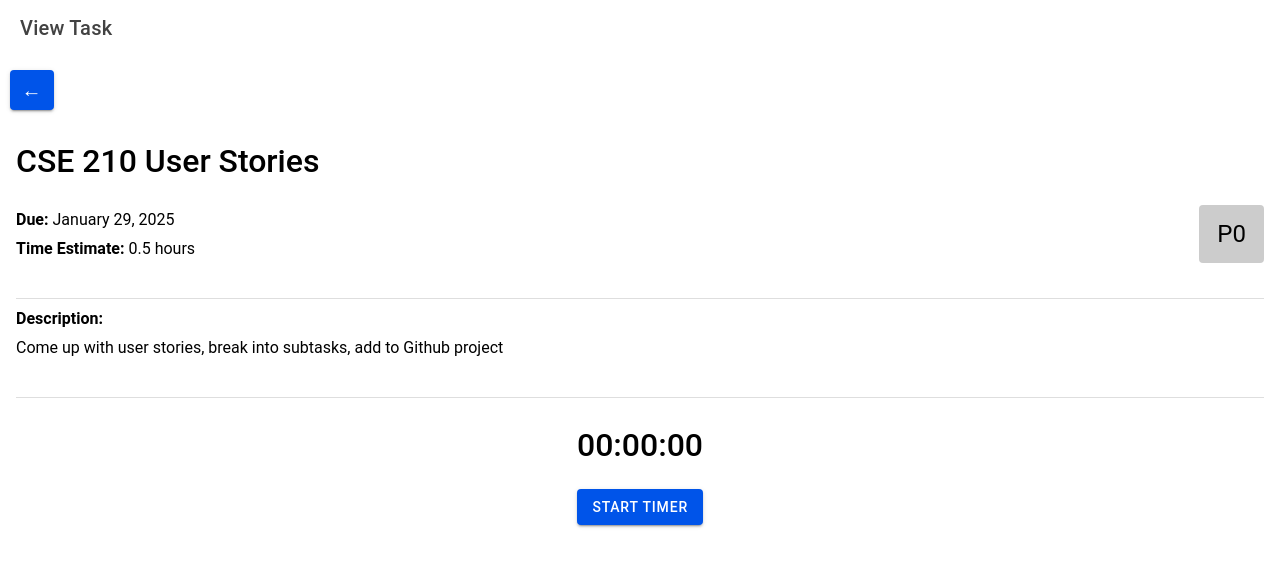
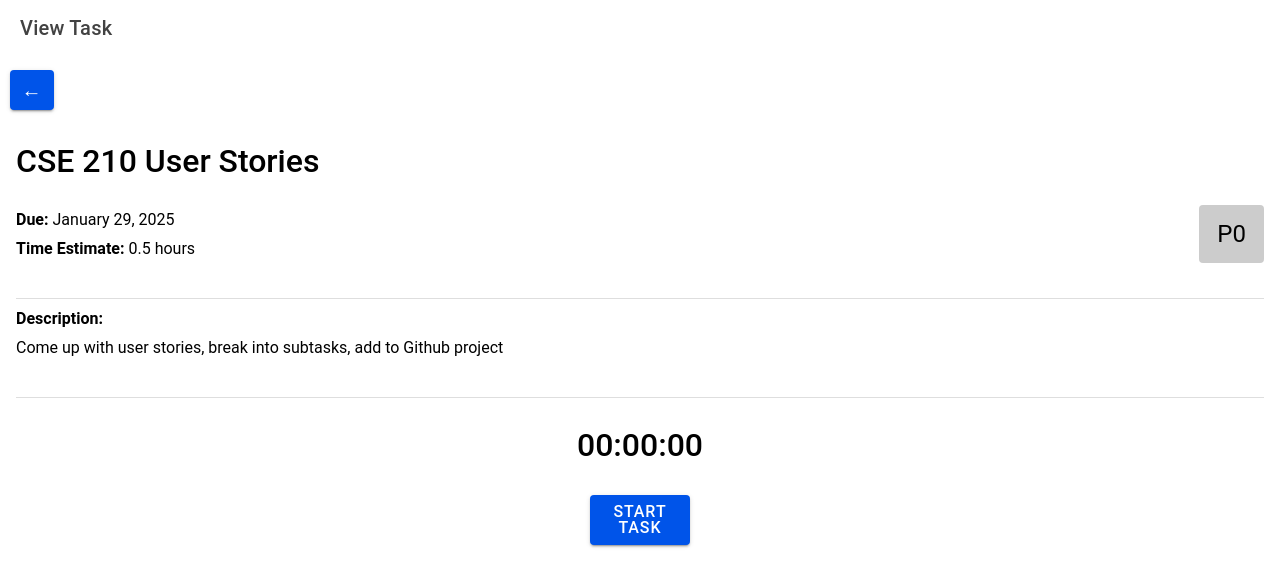
Before and after one commit to carmendyck/cse210-team7, a React (Vite) app in the folder frontend/: page /viewtask in a window 1280 px wide. Shown: the top 586 px of the page. Built offline with nearby package versions, Linux system fonts and the light colour scheme.

Commit message:
Added pause button

```diff
--- a/frontend/src/pages/ViewTask.css
+++ b/frontend/src/pages/ViewTask.css
@@ -58,3 +58,11 @@
     font-size: 2em;
     margin-bottom: 20px;
 }
+
+.timer-button {
+    width: 100px;
+    height: 50px;
+    margin: 10px;
+    font-size: 16px;
+    line-height: 3;
+}
--- a/frontend/src/pages/ViewTask.tsx
+++ b/frontend/src/pages/ViewTask.tsx
@@ -8,28 +8,44 @@ const ViewTask: React.FC = () => {
   const history = useHistory();
   const location = useLocation();
   const [forceUpdate, setForceUpdate] = useState(0);
+
+  // Either load or start from 0
   const [timer, setTimer] = useState<number>(() => {
     const savedTimer = localStorage.getItem('timer');
     const savedStartTime = localStorage.getItem('startTime');
-    if (savedTimer && savedStartTime) {
-      const elapsedTime = Math.floor((Date.now() - parseInt(savedStartTime, 10)) / 1000);
-      return parseInt(savedTimer, 10) + elapsedTime;
+    const savedIsRunning = localStorage.getItem('isRunning');
+
+    if (savedTimer) {
+      // If the timer is running, calculate elapsed time
+      if (savedIsRunning === "true" && savedStartTime) {
+        const elapsedTime = Math.floor((Date.now() - parseInt(savedStartTime, 10)) / 1000);
+        return parseInt(savedTimer, 10) + elapsedTime;
+      }
+      return parseInt(savedTimer, 10);
     }
-    return 0;
+    return 0; // No timer running
   });
+
   const [isRunning, setIsRunning] = useState<boolean>(() => {
     const savedIsRunning = localStorage.getItem('isRunning');
     return savedIsRunning ? JSON.parse(savedIsRunning) : false;
   });
+
+  const [isPaused, setIsPaused] = useState<boolean>(() => {
+    const savedIsPaused = localStorage.getItem('isPaused');
+    return savedIsPaused ? JSON.parse(savedIsPaused) : false;
+  });
+
   let timerInterval: NodeJS.Timeout;
 
   useEffect(() => {
     console.log("ViewTask mounted or URL changed:", location.pathname);
     setForceUpdate(prev => prev + 1);
-  }, [location.pathname]); // Runs when the route changes
+  }, [location.pathname]);
 
+  // Handle timer updates while running
   useEffect(() => {
-    if (isRunning) {
+    if (isRunning && !isPaused) {
       timerInterval = setInterval(() => {
         setTimer(prev => prev + 1);
       }, 1000);
@@ -37,29 +53,43 @@ const ViewTask: React.FC = () => {
       clearInterval(timerInterval);
     }
     return () => clearInterval(timerInterval);
-  }, [isRunning]);
+  }, [isRunning, isPaused]);
 
+  // Save timer state
   useEffect(() => {
     localStorage.setItem('timer', timer.toString());
     localStorage.setItem('isRunning', JSON.stringify(isRunning));
-    if (isRunning) {
+    localStorage.setItem('isPaused', JSON.stringify(isPaused));
+
+    if (isRunning && !isPaused) {
+      // We only want to track elapsed time if the timer is running
       localStorage.setItem('startTime', Date.now().toString());
     } else {
       localStorage.removeItem('startTime');
     }
-  }, [timer, isRunning]);
+  }, [timer, isRunning, isPaused]);
 
   const handleBack = () => {
-    history.replace("/tasklist"); // Redirects to the main app
+    history.replace("/tasklist");
   };
 
-  const toggleTimer = () => {
-    if (isRunning) {
-      setIsRunning(false);
-      setTimer(0); // Reset the timer to 0 when stopping
-    } else {
-      setIsRunning(true);
-    }
+  const handleStart = () => {
+    setIsRunning(true);
+    setIsPaused(false);
+  };
+
+  const handlePause = () => {
+    setIsPaused(true);
+    setIsRunning(false);
+  };
+
+  const handleStop = () => {
+    setIsRunning(false);
+    setIsPaused(false);
+    setTimer(0);
+    localStorage.removeItem('timer');
+    localStorage.removeItem('isRunning');
+    localStorage.removeItem('isPaused');
   };
 
   return (
@@ -94,9 +124,19 @@ const ViewTask: React.FC = () => {
             <IonText className="timer-display">
               <h2>{new Date(timer * 1000).toISOString().substr(11, 8)}</h2>
             </IonText>
-            <IonButton onClick={toggleTimer}>
-              {isRunning ? 'Stop Timer' : 'Start Timer'}
-            </IonButton>
+            {/* Timer control buttons */}
+            {isRunning && !isPaused ? (
+              <IonButton className="timer-button" onClick={handlePause}>Pause Task</IonButton>
+            ) : isPaused ? (
+              <IonButton className="timer-button" onClick={handleStart}>Resume Task</IonButton>
+            ) : (
+              <IonButton className="timer-button" onClick={handleStart}>Start Task</IonButton>
+            )}
+
+            {/* Show Stop button only when the timer has started */}
+            {(isRunning || isPaused) && (
+              <IonButton className="timer-button" onClick={handleStop} color="danger">Stop Task</IonButton>
+            )}
           </div>
         </div>
       </IonContent>
```
